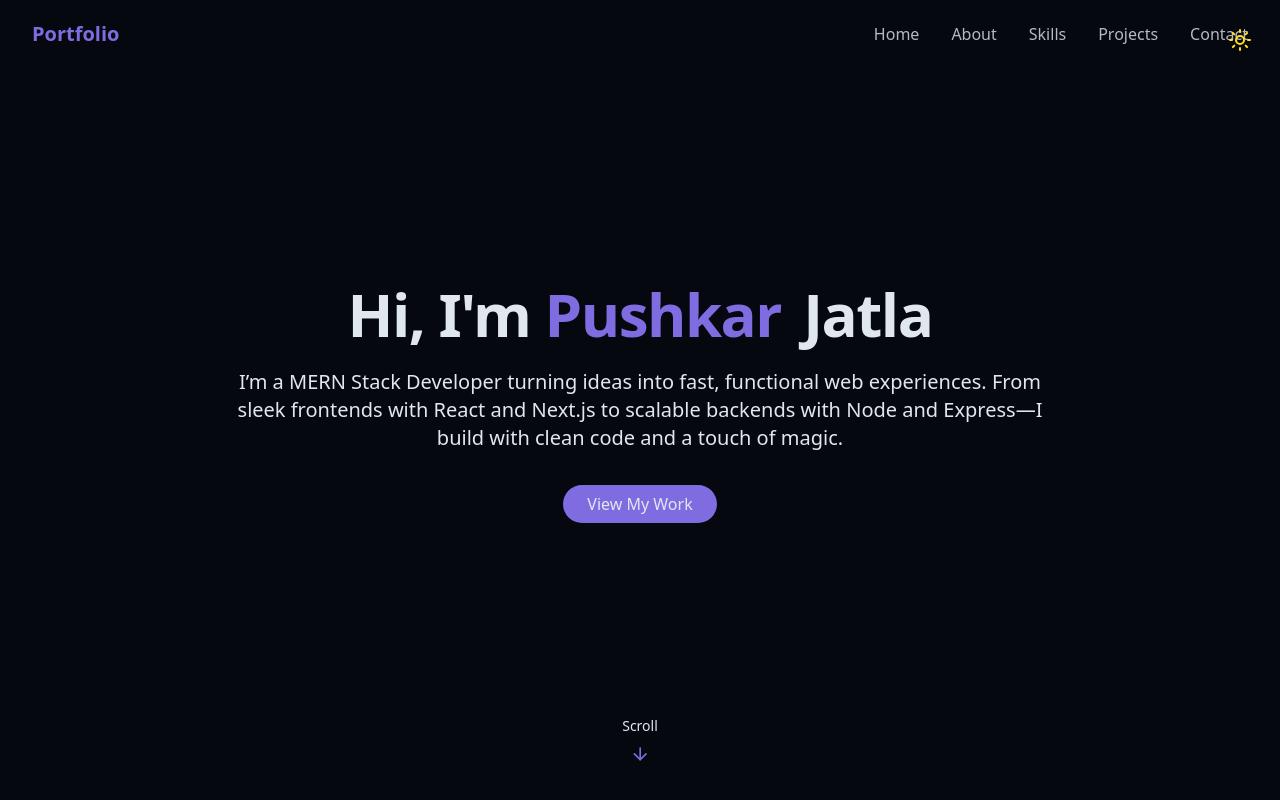
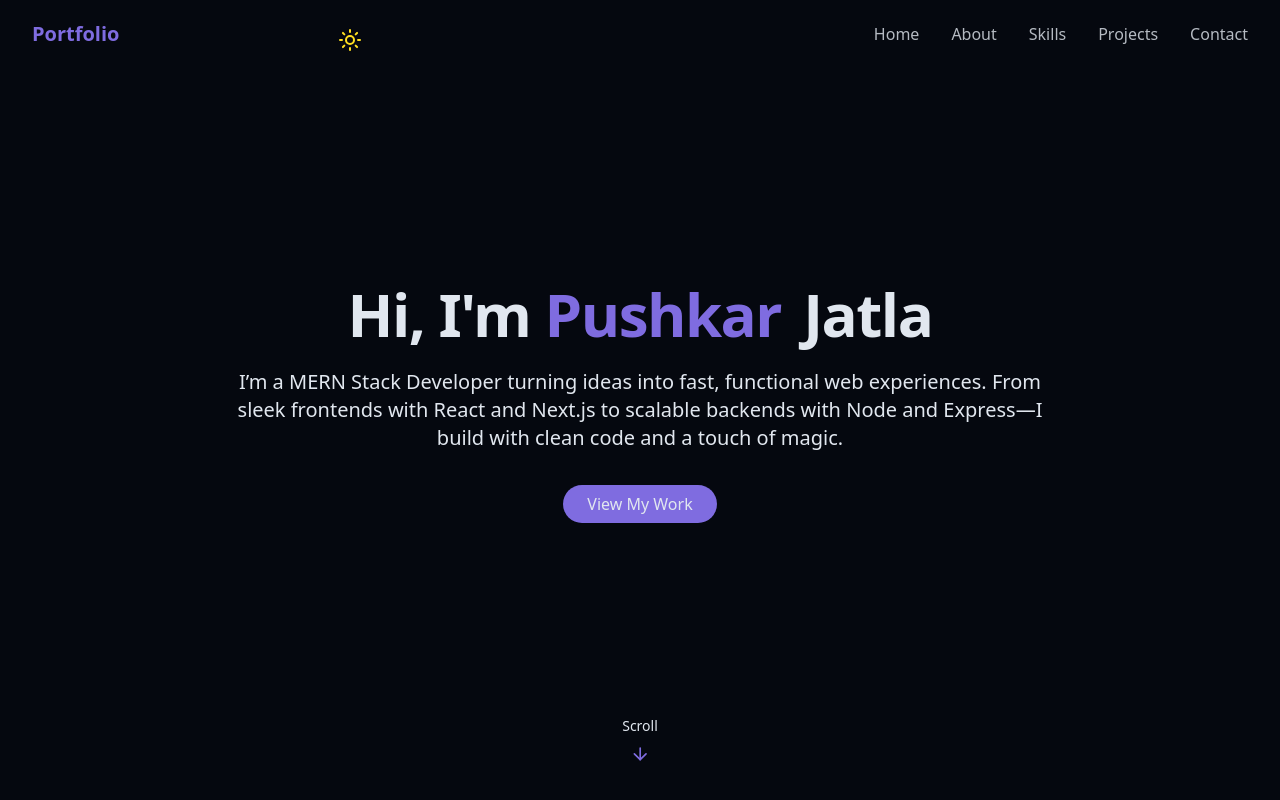
Before and after one commit to PushkarJatla/Portfolio, a React (Vite) app: page / in a window 1280 px wide. Shown: the top 800 px of the page. Built offline with nearby package versions, Linux system fonts and the light colour scheme.

Commit message:
dark theme button centered

```diff
--- a/src/components/ThemeToggle.jsx
+++ b/src/components/ThemeToggle.jsx
@@ -9,7 +9,6 @@
   const storedTheme = localStorage.getItem("theme");
 
   if (storedTheme === "dark" || storedTheme === null) {
-    // If it's set to dark OR there's no theme stored yet, default to dark
     document.documentElement.classList.add("dark");
     localStorage.setItem("theme", "dark");
     setIsDarkMode(true);
@@ -35,10 +34,11 @@
   return (
     <button
       onClick={toggleTheme}
-      className={cn(
-        "fixed max-sm:hidden top-5 right-5 z-50 p-2 rounded-full transition-colors duration-300",
-        "focus:outlin-hidden"
-      )}
+     className={cn(
+  "fixed top-4 left-1/2 transform -translate-x-1/2 sm:top-5 sm:right-5 z-50 p-2 rounded-full transition-colors duration-300",
+  "focus:outline-none"
+)}
+
     >
       {isDarkMode ? (
         <Sun className="h-6 w-6 text-yellow-300" />
```
